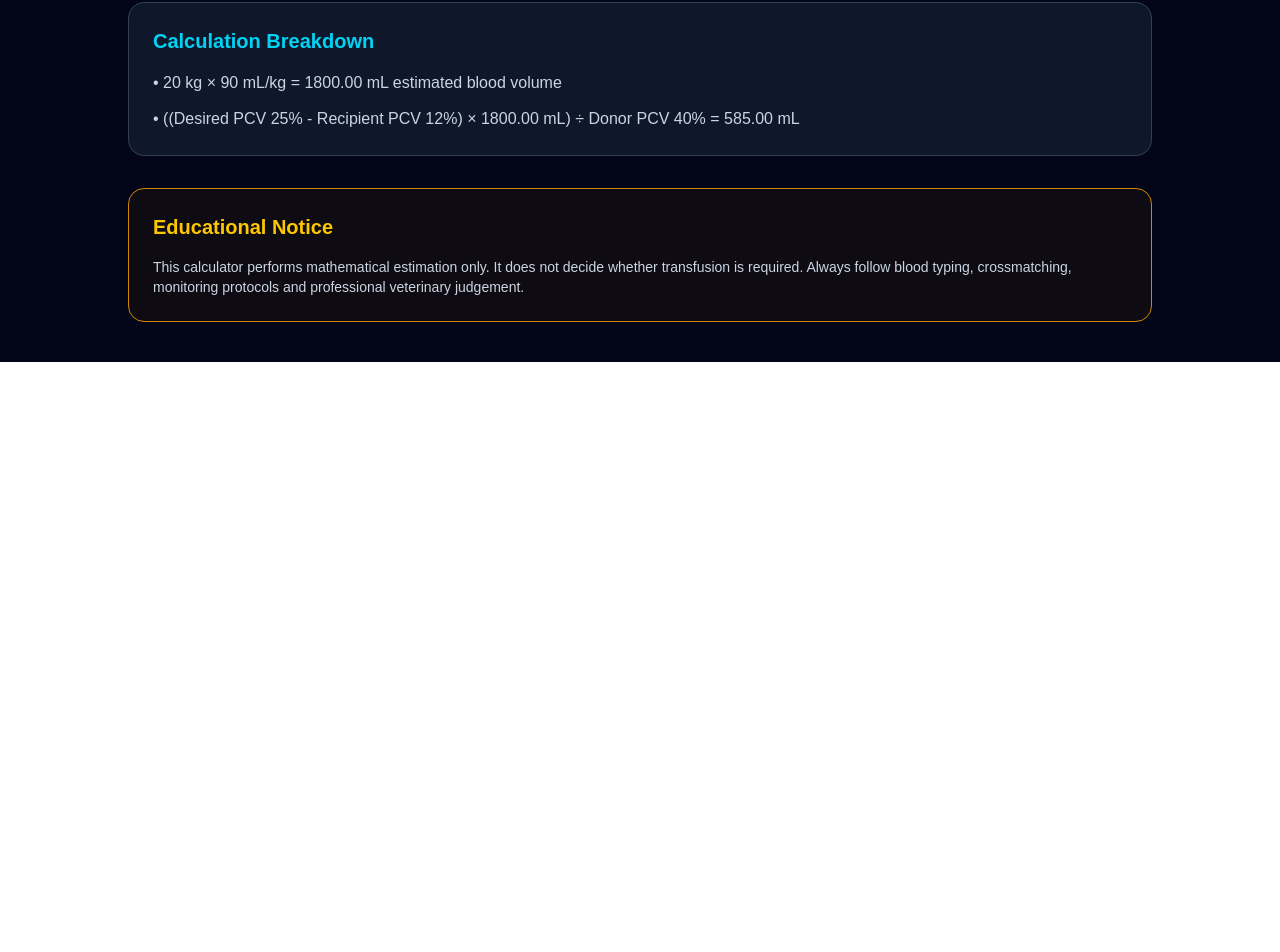
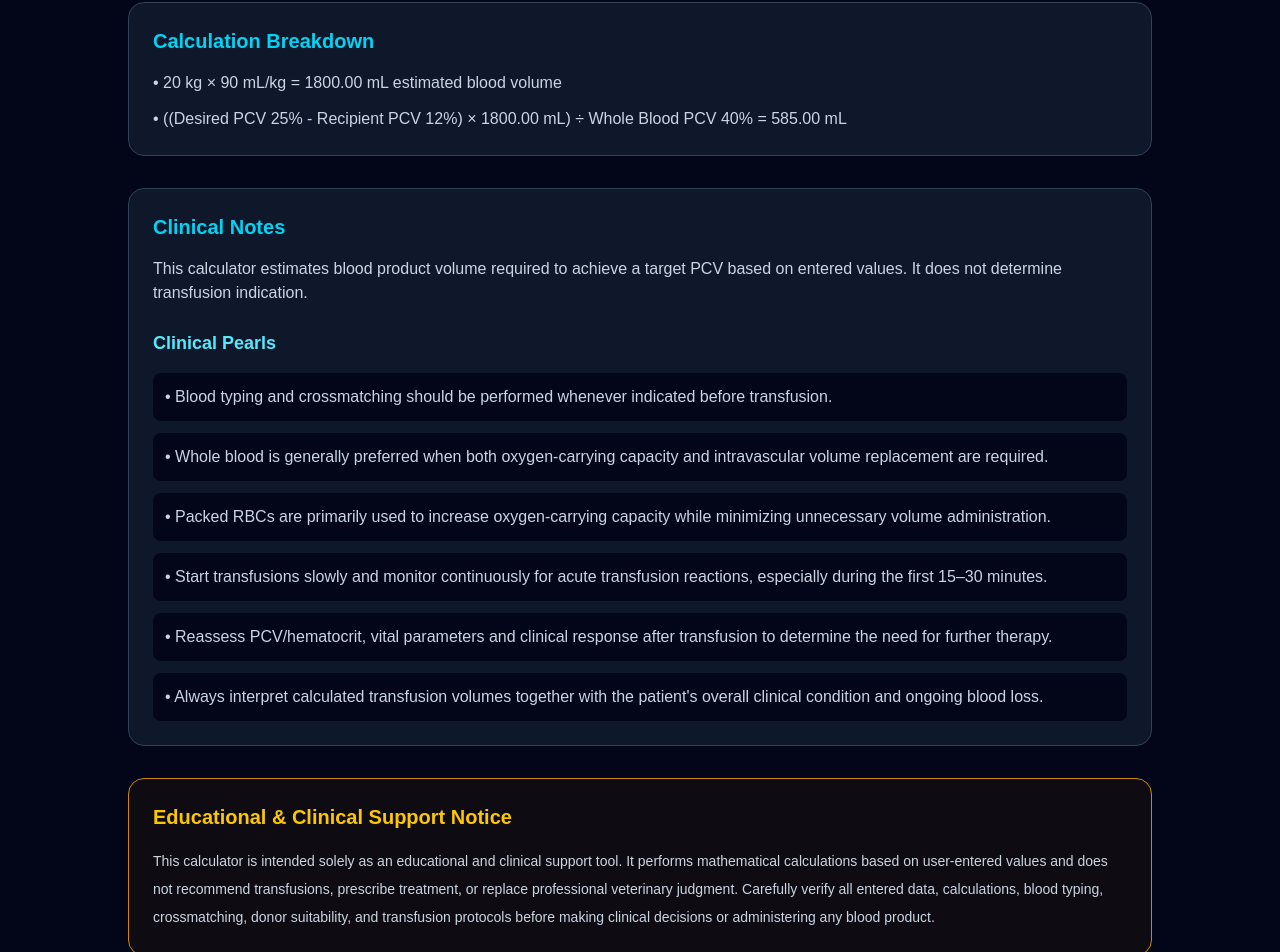
Before and after one commit to petzvoice/VetDx-Assist, a Next.js app: page /tools/transfusion in a window 1280 px wide. Shown: the part 803-1755 px from the top of the page. Before the commit the page ends 1165 px from the top, so only its background shows below. Built offline with nearby package versions, Linux system fonts and the light colour scheme.

Commit message:
Complete blood transfusion calculator with validation and clinical guidance

```diff
--- a/app/tools/transfusion/page.tsx
+++ b/app/tools/transfusion/page.tsx
@@ -41,19 +41,12 @@ export default function BloodTransfusionPage() {
     try {
 
      return generateTransfusionPlan({
-
   species,
-
-        bloodProduct,
-
+  bloodProduct: bloodProduct as "Whole Blood" | "Packed RBC",
   bodyWeightKg,
-
   recipientPCV,
-
   desiredPCV,
-
   donorPCV,
-
 });
 
 
@@ -354,35 +347,67 @@ export default function BloodTransfusionPage() {
 
 
           </section>
+          <section className="mt-8 rounded-2xl border border-slate-700 bg-slate-900 p-6">
+
+  <h2 className="text-xl font-semibold text-cyan-400">
+    Clinical Notes
+  </h2>
+
+  <p className="mt-4 text-slate-300">
+    {plan.interpretation.summary}
+  </p>
+
+  <h3 className="mt-6 text-lg font-semibold text-cyan-300">
+    Clinical Pearls
+  </h3>
+
+  <ul className="mt-4 space-y-3">
+
+    <li className="rounded-lg bg-slate-950 p-3 text-slate-300">
+      • Blood typing and crossmatching should be performed whenever indicated before transfusion.
+    </li>
+
+    <li className="rounded-lg bg-slate-950 p-3 text-slate-300">
+      • Whole blood is generally preferred when both oxygen-carrying capacity and intravascular volume replacement are required.
+    </li>
+
+    <li className="rounded-lg bg-slate-950 p-3 text-slate-300">
+      • Packed RBCs are primarily used to increase oxygen-carrying capacity while minimizing unnecessary volume administration.
+    </li>
+
+    <li className="rounded-lg bg-slate-950 p-3 text-slate-300">
+      • Start transfusions slowly and monitor continuously for acute transfusion reactions, especially during the first 15–30 minutes.
+    </li>
+
+    <li className="rounded-lg bg-slate-950 p-3 text-slate-300">
+      • Reassess PCV/hematocrit, vital parameters and clinical response after transfusion to determine the need for further therapy.
+    </li>
+
+    <li className="rounded-lg bg-slate-950 p-3 text-slate-300">
+      • Always interpret calculated transfusion volumes together with the patient's overall clinical condition and ongoing blood loss.
+    </li>
+
+  </ul>
+
+</section>
 
 
 
           <section className="mt-8 rounded-2xl border border-yellow-600 bg-yellow-950/20 p-6">
 
-
   <h2 className="text-xl font-semibold text-yellow-400">
-              Educational Notice
+    Educational & Clinical Support Notice
   </h2>
 
-
-            <p className="mt-4 text-sm text-slate-300">
-
-              This calculator performs mathematical estimation only.
-              It does not decide whether transfusion is required.
-              Always follow blood typing, crossmatching,
-              monitoring protocols and professional veterinary judgement.
-
+  <p className="mt-4 text-sm leading-7 text-slate-300">
+    This calculator is intended solely as an educational and clinical support tool. It performs mathematical calculations based on user-entered values and does not recommend transfusions, prescribe treatment, or replace professional veterinary judgment. Carefully verify all entered data, calculations, blood typing, crossmatching, donor suitability, and transfusion protocols before making clinical decisions or administering any blood product.
   </p>
 
-
 </section>
-
 
 </>
 
 )}
-
-
 
 </div>
 
--- a/lib/clinical/transfusion.ts
+++ b/lib/clinical/transfusion.ts
@@ -97,6 +97,22 @@ export function generateTransfusionPlan(
   // If patient already meets target PCV
   // no transfusion volume required
 
+ let effectiveDonorPCV = donorPCV;
+
+
+// Adjust based on blood product
+
+if (bloodProduct === "Packed RBC") {
+
+  effectiveDonorPCV =
+    Math.max(
+      donorPCV,
+      60
+    );
+
+}
+
+
 const transfusionVolume =
   desiredPCV <= recipientPCV
     ? 0
@@ -107,7 +123,7 @@ export function generateTransfusionPlan(
         estimatedBloodVolume
       )
       /
-        donorPCV
+      effectiveDonorPCV
     );
 
 
@@ -154,7 +170,7 @@ export function generateTransfusionPlan(
         "Recipient PCV is equal to or above desired PCV. Estimated transfusion volume = 0 mL."
 
         :
-        `((Desired PCV ${desiredPCV}% - Recipient PCV ${recipientPCV}%) × ${estimatedBloodVolume.toFixed(2)} mL) ÷ Donor PCV ${donorPCV}% = ${transfusionVolume.toFixed(2)} mL`,
+        `((Desired PCV ${desiredPCV}% - Recipient PCV ${recipientPCV}%) × ${estimatedBloodVolume.toFixed(2)} mL) ÷ ${bloodProduct} PCV ${effectiveDonorPCV}% = ${transfusionVolume.toFixed(2)} mL`,
     },
 
 
```
Lines whose indentation alone changed are shown as unchanged.
